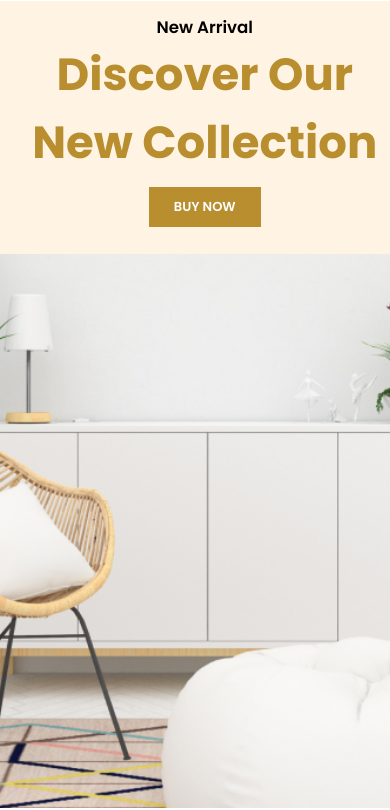
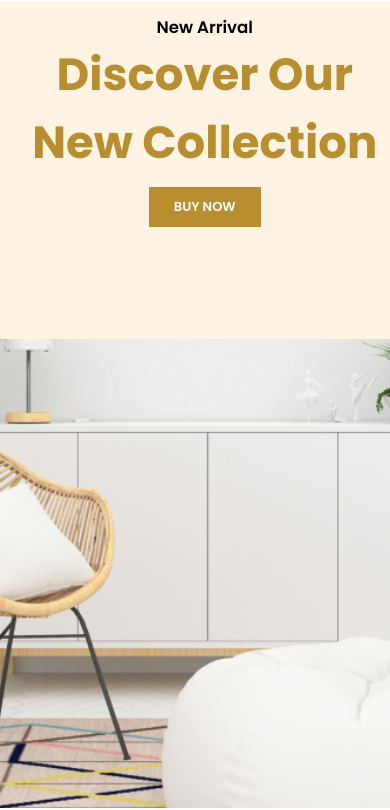
Before and after one commit to mikishlep/furniro, a plain HTML site: page index.html in a window 390 px wide. Shown: the part 36-846 px from the top of the page. Drawn offline with Linux system fonts and the light colour scheme; files whose address does not match are found by name.

Commit message:
style.css

```diff
--- a/style.css
+++ b/style.css
@@ -286,7 +286,7 @@ nav .logotype img{
     .color-box{
         flex-basis: 100%;
         width: 10%;
-        height: 30svh;
+        height: 40svh;
         display: block;
         border-radius: 0px;
         box-sizing: border-box;
```
